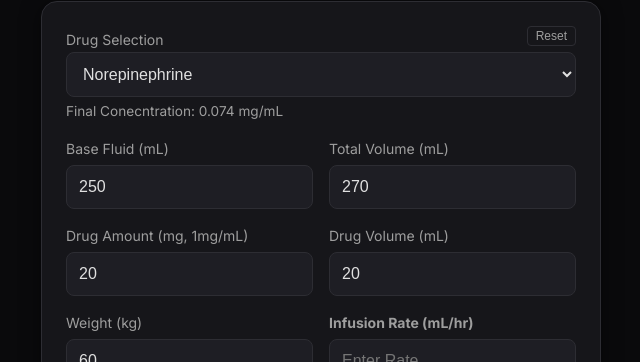
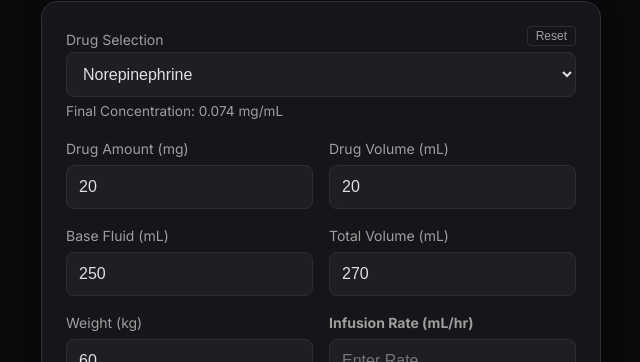
Before and after one commit to seainthebottle/crit-calc, a website: page www/index.html in a window 1280 px wide. Shown: the part 164-526 px from the top of the page, without its empty margins (319-959 px from the left). Drawn offline with Linux system fonts and the light colour scheme.

Commit message:
승압제 입력순서 변경

```diff
--- a/www/app.js
+++ b/www/app.js
@@ -29,7 +29,7 @@ function vp_loadDrug() {
     const data = VP_DRUGS[key];
 
     // Label updates
-    document.getElementById('vp-drugAmtLabel').innerText = `Drug Amount (${data.unit}, ${data.conc}${data.unit}/mL)`;
+    document.getElementById('vp-drugAmtLabel').innerText = `Drug Amount (${data.unit})`;
 
     // Try to load saved state
     const saved = loadVpState(key);
@@ -149,7 +149,7 @@ function vp_calculateDose() {
     // Display Concentration
     if (drugAmt > 0 && totalVol > 0) {
         let finalConc = drugAmt / totalVol;
-        concEl.innerText = `Final Conecntration: ${finalConc.toFixed(3)} ${data.unit}/mL`;
+        concEl.innerText = `Final Concentration: ${finalConc.toFixed(3)} ${data.unit}/mL`;
     } else {
         concEl.innerText = "";
     }
--- a/www/index.html
+++ b/www/index.html
@@ -48,6 +48,18 @@
                         </div>
                     </div>
 
+                    <!-- Drug Amount & Volume Row -->
+                    <div class="grid">
+                        <div class="input-group">
+                            <label id="vp-drugAmtLabel" for="vp-drugAmount">Drug Amount (mg)</label>
+                            <input type="number" id="vp-drugAmount" oninput="vp_calcFromAmt()">
+                        </div>
+                        <div class="input-group">
+                            <label for="vp-drugVol">Drug Volume (mL)</label>
+                            <input type="number" id="vp-drugVol" oninput="vp_calcFromVol()">
+                        </div>
+                    </div>
+
                     <!-- Fluid & Total Volume Row -->
                     <div class="grid">
                         <div class="input-group">
@@ -57,18 +69,6 @@
                         <div class="input-group">
                             <label for="vp-totalVolume">Total Volume (mL)</label>
                             <input type="number" id="vp-totalVolume" oninput="vp_calcFromTotal()">
-                        </div>
-                    </div>
-
-                    <!-- Drug Amount & Volume Row -->
-                    <div class="grid">
-                        <div class="input-group">
-                            <label id="vp-drugAmtLabel" for="vp-drugAmount">Drug Amount (mg)</label>
-                            <input type="number" id="vp-drugAmount" oninput="vp_calcFromAmt()">
-                        </div>
-                        <div class="input-group">
-                            <label for="vp-drugVol">Drug Volume (mL)</label>
-                            <input type="number" id="vp-drugVol" oninput="vp_calcFromVol()">
                         </div>
                     </div>
 
```
